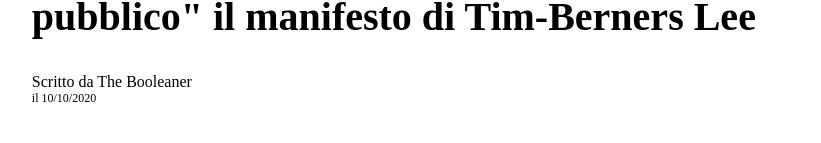
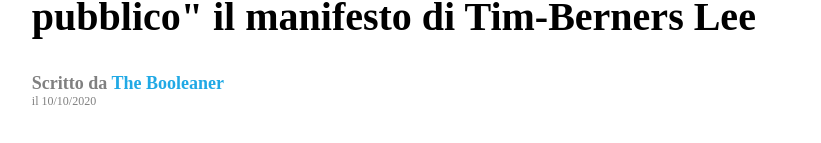
Before and after one commit to mariklim/html-css-booleaner, a plain HTML site: page index.html in a window 1280 px wide. Shown: the part 295-438 px from the top of the page, without its empty margins (229-1050 px from the left). Drawn offline with Linux system fonts and the light colour scheme.

Commit message:
Add Css Copyright and Link

```diff
--- a/css/style.css
+++ b/css/style.css
@@ -18,6 +18,19 @@
     font-size: 40px;
 }
 
+.copyright, .date{
+    color: grey;
+}
+
+.copyright{
+    font-size: 18px;
+    font-weight: bold;
+}
 .date{
     font-size: 12px;
 }
+
+.link{
+    color:#20A9E5;
+    text-decoration-line: none;
+}
--- a/index.html
+++ b/index.html
@@ -30,7 +30,10 @@
                 il manifesto di Tim-Berners Lee
             </h1>
             <div class="copyright">
-            Scritto da The Booleaner
+            Scritto da
+                <span>
+                    <a class="link" href="https://www.boolean.careers/">The Booleaner</a>
+                </span>
             </div>
             <div class="date">
             il 10/10/2020
```
